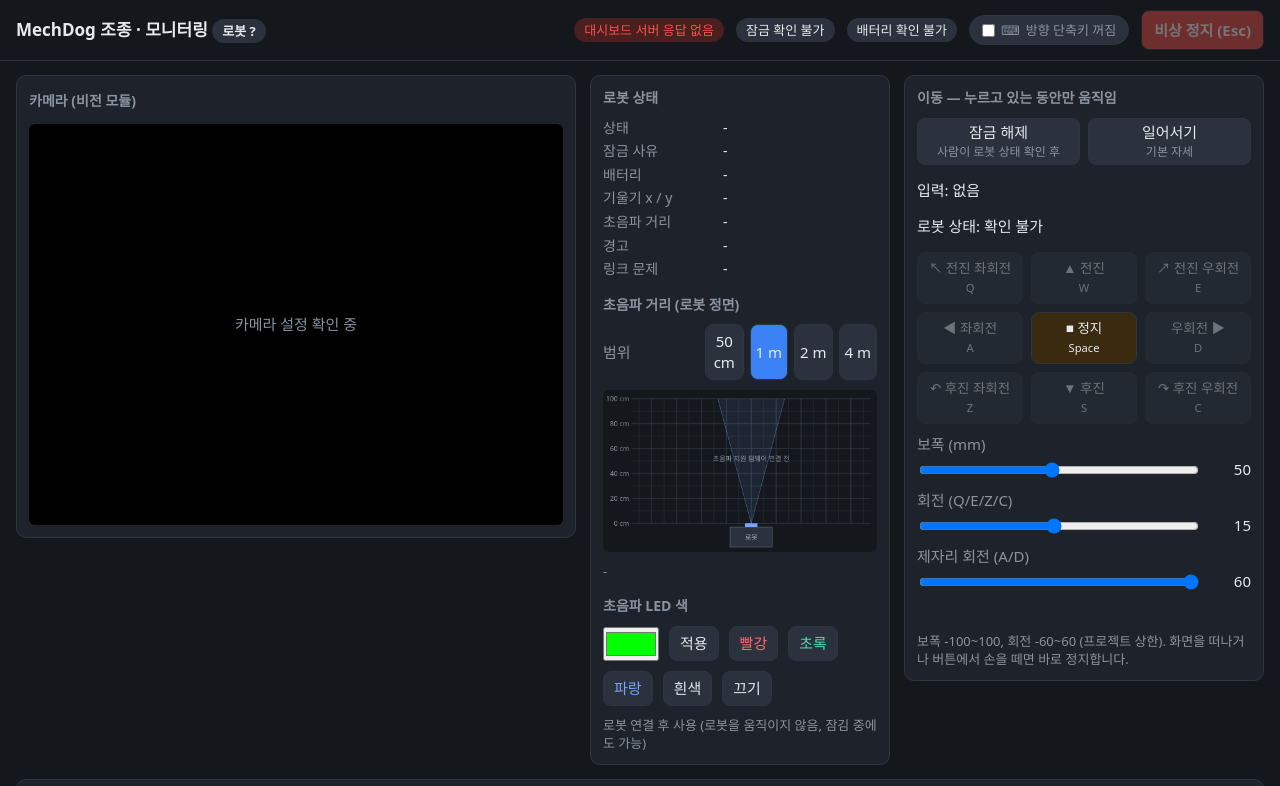
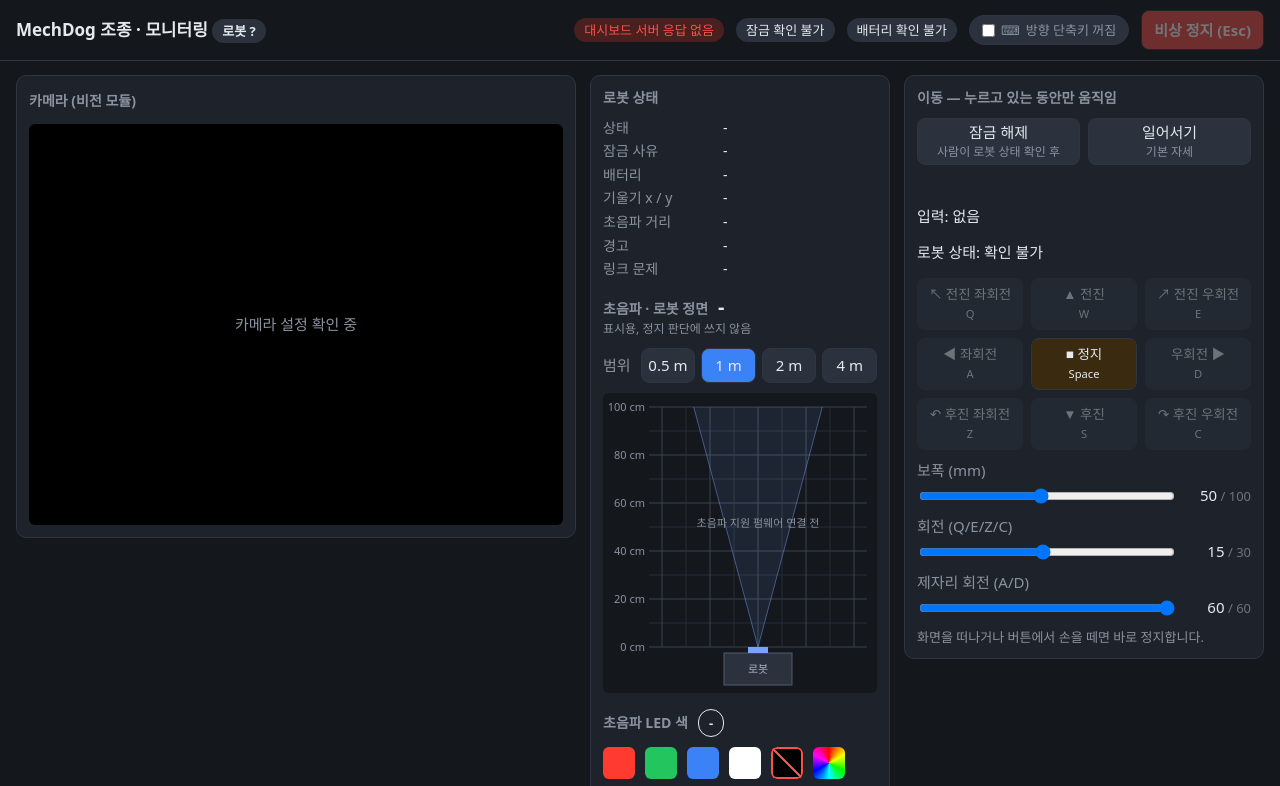
Before and after one commit to Lamed-D/Mechdog_Industry_Safety, a plain HTML site: page dashboard/index.html in a window 1280 px wide. Shown: the top 786 px of the page. Drawn offline with Linux system fonts and the light colour scheme; no server answers.

Commit message:
feat: 초음파·LED·슬라이더 표시 정리, 안내 문구를 잠금 해제 아래로 (#144)
#143이 main이 아닌 #142 브랜치로 병합돼 main에 빠져 있어 다시 담고,
해제 불가 등 안내 문구 위치를 함께 옮겼다.

- 초음파: 제목 옆 거리 수치(흰색), 아래 오래된 값·표시용 안내,
  범위 0.5 m, 격자 높이 300px·칸 크기로 다시 그림
- LED: 네모 견본(끄기 = 금지 표시) + 색 직접 고르기(적용 버튼 없음),
  제목 옆 현재 색, 감지 경고 중엔 견본 흐리게
- 슬라이더: 값 옆 "/ 최대값", 안내문의 범위 숫자 삭제
- "해제 불가" 등 안내를 조종 칸 맨 아래 → 잠금 해제·일어서기 바로 아래
- dashboard.md 갱신

Agent: claude2

Co-authored-by: Claude Opus 5.5 <noreply@anthropic.com>

```diff
--- a/dashboard/index.html
+++ b/dashboard/index.html
@@ -42,6 +42,8 @@
   .start-row small { color:var(--dim); font-size:12px; }
   #motion-controls .row { flex-wrap:wrap; gap:4px 10px; }
   #motion-controls .row label { width:100%; white-space:nowrap; }
+  #motion-controls .row .val { min-width:64px; text-align:right; white-space:nowrap; }  /* 현재 값 + 흐린 '/ 최대값' */
+  #motion-controls .row .val output { width:auto; } #motion-controls .row .max { color:#6b7480; font-size:13px; }
   button { background:var(--btn); color:var(--text); border:1px solid var(--line); border-radius:8px;
            cursor:pointer; font:inherit; user-select:none; touch-action:none; }
   button.held { background:var(--btnon); }
@@ -52,13 +54,32 @@
   #scan-ranges { display:flex; gap:6px; flex:1; } #scan-ranges button { flex:1; padding:6px 0; } #scan-range-v { width:56px; }
   #scan { max-width:100%; height:auto; cursor:zoom-in; }
   #sonar-ranges { display:flex; gap:6px; flex:1; } #sonar-ranges button { flex:1; padding:6px 0; }
-  #sonar { width:100%; max-width:440px; height:auto; display:block; background:var(--bg); border-radius:6px; }
-  #led-controls { flex-wrap:wrap; } #led-controls #led-color { flex:0 0 56px; height:34px; padding:0; }
-  #led-controls button { padding:6px 10px; }
+  #sonar { width:100%; max-width:440px; height:300px; display:block; margin:0 auto; background:var(--bg); border-radius:6px; }  /* 격자 칸 높이 300px */
+  .sub-head { display:flex; flex-wrap:wrap; justify-content:space-between; align-items:flex-start; gap:4px 8px; margin-top:16px; }
+  .sub-head h2 { margin:0 0 10px; white-space:nowrap; }
+  .sub-head.inline { justify-content:flex-start; align-items:center; gap:10px; } .sub-head.inline h2 { margin:0; }  /* 현재 색 알약은 제목 바로 옆 */
+  .sub-head.inline + .row { margin-top:10px; }
+  #robot-status .row > label { width:auto; }  /* 좁은 상태 칸: '범위' 글자 칸을 글자만큼만, 버튼이 나머지 폭 사용 */
+  #sonar-ranges button { white-space:nowrap; }
+  .sub-right { text-align:right; } .big-value { display:block; font-size:20px; font-weight:700; color:var(--text); line-height:1.2; }
+  .sub-note { display:block; font-size:12px; color:var(--dim); } .sub-note[hidden] { display:none; }
+  .sonar-head { align-items:baseline; justify-content:flex-start; gap:10px; } .sonar-head h2 { margin:0; }  /* 거리 수치는 제목 바로 옆 */
+  .sub-notes { margin:2px 0 4px; text-align:left; }  /* 오래된 값·안내는 칸 맨 왼쪽부터 */
+  #led-controls { flex-wrap:wrap; gap:10px; }
+  .swatch { display:inline-block; width:32px; height:32px; min-width:32px; border-radius:6px; padding:0; border:none; background:var(--c); flex:0 0 32px; cursor:pointer; position:relative; overflow:hidden; }
+  .swatch.off { box-shadow:inset 0 0 0 2px #f85149;  /* 끄기: 다른 네모와 같은 크기, 테두리는 가장자리에 */
+    background:linear-gradient(to top right, transparent calc(50% - 1.25px), #f85149 calc(50% - 1.25px), #f85149 calc(50% + 1.25px), transparent calc(50% + 1.25px)), #000; }
+  .swatch.off.sel { box-shadow:inset 0 0 0 2px #f85149, 0 0 0 2px var(--panel), 0 0 0 4px var(--text); }
+  .swatch.custom { background:conic-gradient(#f00,#ff0,#0f0,#0ff,#00f,#f0f,#f00); }  /* 직접 고르기(색 조절) */
+  .swatch.custom input { position:absolute; inset:0; width:100%; height:100%; opacity:0; cursor:pointer; border:0; padding:0; }
+  .swatch.sel { box-shadow:0 0 0 2px var(--panel), 0 0 0 4px var(--text); }
+  .swatch:disabled, .swatch.dim { opacity:.35; cursor:not-allowed; }
+  .led-pill { display:inline-flex; align-items:center; gap:7px; padding:4px 10px; border-radius:999px; font-size:13px; font-weight:700; border:1px solid; white-space:nowrap; }
+  .led-pill i { width:12px; height:12px; border-radius:50%; display:inline-block; box-sizing:border-box; }
   dl { display:grid; grid-template-columns:110px 1fr; gap:4px 10px; margin:0; font-size:14px; }
   dt { color:var(--dim); } dd { margin:0; }
   .hint { color:var(--dim); font-size:13px; margin-top:10px; }
-  #msg { min-height:20px; color:var(--warn); font-size:14px; margin-top:8px; }
+  #msg { min-height:20px; color:var(--warn); font-size:14px; margin:4px 0 2px; }
   .kbd-toggle { display:flex; align-items:center; gap:6px; padding:5px 12px; border-radius:999px; font-size:13px;
                 cursor:pointer; user-select:none; background:var(--btn); color:var(--dim); border:1px solid var(--line); }
   .kbd-toggle input { margin:0; }
@@ -101,29 +122,28 @@
         <dt>경고</dt><dd id="s-warn">-</dd>
         <dt>링크 문제</dt><dd id="s-fault">-</dd>
       </dl>
-      <h2 style="margin-top:16px">초음파 거리 (로봇 정면)</h2>
+      <div class="sub-head sonar-head"><h2>초음파 · 로봇 정면</h2><span class="big-value" id="sonar-value">-</span></div>
+      <div class="sub-notes"><span class="sub-note" id="sonar-stale" hidden>오래된 값</span><span class="sub-note">표시용, 정지 판단에 쓰지 않음</span></div>
       <div class="row" role="group" aria-label="초음파 표시 범위">
         <label>범위</label>
         <span id="sonar-ranges">
-          <button type="button" data-sonar-range="0.5">50 cm</button>
+          <button type="button" data-sonar-range="0.5">0.5 m</button>
           <button type="button" data-sonar-range="1">1 m</button>
           <button type="button" data-sonar-range="2">2 m</button>
           <button type="button" data-sonar-range="4">4 m</button>
         </span>
       </div>
       <canvas id="sonar" width="440" height="260" aria-label="초음파 거리 격자 표시"></canvas>
-      <div class="hint" id="sonar-status">-</div>
-      <h2 style="margin-top:16px">초음파 LED 색</h2>
+      <div class="sub-head inline"><h2>초음파 LED 색</h2><span class="led-pill" id="led-current">-</span></div>
       <div class="row" id="led-controls">
-        <input id="led-color" type="color" value="#00ff00" aria-label="LED 색 고르기">
-        <button type="button" id="led-apply">적용</button>
-        <button type="button" data-led="#ff0000" style="color:#ff6b6b">빨강</button>
-        <button type="button" data-led="#00ff00" style="color:#42dfae">초록</button>
-        <button type="button" data-led="#0000ff" style="color:#7aa2ff">파랑</button>
-        <button type="button" data-led="#ffffff">흰색</button>
-        <button type="button" data-led="#000000">끄기</button>
+        <button type="button" class="swatch" data-led="#ff0000" style="--c:#ff3b30" title="빨강" aria-label="빨강"></button>
+        <button type="button" class="swatch" data-led="#00ff00" style="--c:#22c55e" title="초록" aria-label="초록"></button>
+        <button type="button" class="swatch" data-led="#0000ff" style="--c:#3b82f6" title="파랑" aria-label="파랑"></button>
+        <button type="button" class="swatch" data-led="#ffffff" style="--c:#ffffff" title="흰색" aria-label="흰색"></button>
+        <button type="button" class="swatch off" data-led="#000000" title="끄기" aria-label="끄기"></button>
+        <label class="swatch custom" title="직접 고르기 (고른 뒤 창을 닫으면 적용)"><input id="led-color" type="color" value="#00ff00" aria-label="LED 색 직접 고르기"></label>
       </div>
-      <div class="hint" id="led-status">로봇 연결 후 사용 (로봇을 움직이지 않음, 잠김 중에도 가능)</div>
+      <div class="hint" id="led-status">로봇 연결 후 사용<br>(로봇을 움직이지 않음, 잠김 중에도 가능)</div>
     </section>
     <section id="motion-controls">
       <h2>이동 — 누르고 있는 동안만 움직임</h2>
@@ -131,6 +151,7 @@
         <button id="reset">잠금 해제<br><small>사람이 로봇 상태 확인 후</small></button>
         <button id="stand">일어서기<br><small>기본 자세</small></button>
       </div>
+      <div id="msg" role="status"></div>  <!-- 해제 불가·일어서기 불가 등 안내는 잠금 해제·일어서기 바로 아래 -->
       <dialog id="reset-dialog" aria-labelledby="reset-question">
         <form method="dialog">
           <p id="reset-question"><span class="dlg-title">⚠ 로봇 주변에 사람·장애물이 없나요?</span><span class="dlg-sub">상태를 확인한 뒤 해제하세요.<br>잠금 해제만으로는 움직이지 않습니다.</span></p>
@@ -150,11 +171,10 @@
         <button data-dir="back">▼ 후진<br><small>S</small></button>
         <button data-dir="back-right">↷ 후진 우회전<br><small>C</small></button>
       </div>
-      <div class="row"><label>보폭 (mm)</label><input id="step" type="range" min="5" max="100" value="50"><output id="stepv">50</output></div>
-      <div class="row"><label for="angle" title="전진·후진하며 도는 버튼(Q/E/Z/C)에만 적용. 제자리 회전(A/D)은 아래 슬라이더">회전 (Q/E/Z/C)</label><input id="angle" type="range" min="1" max="30" value="15"><output id="anglev">15</output></div>
-      <div class="row"><label for="spin" title="제자리 회전(A/D)에만 적용. 상한 60">제자리 회전 (A/D)</label><input id="spin" type="range" min="1" max="60" value="60"><output id="spinv">60</output></div>
-      <div id="msg" role="status"></div>
-      <div class="hint">보폭 -100~100, 회전 -60~60 (프로젝트 상한). 화면을 떠나거나 버튼에서 손을 떼면 바로 정지합니다.</div>
+      <div class="row"><label>보폭 (mm)</label><input id="step" type="range" min="5" max="100" value="50"><span class="val"><output id="stepv">50</output><span class="max"> / 100</span></span></div>
+      <div class="row"><label for="angle" title="전진·후진하며 도는 버튼(Q/E/Z/C)에만 적용. 제자리 회전(A/D)은 아래 슬라이더">회전 (Q/E/Z/C)</label><input id="angle" type="range" min="1" max="30" value="15"><span class="val"><output id="anglev">15</output><span class="max"> / 30</span></span></div>
+      <div class="row"><label for="spin" title="제자리 회전(A/D)에만 적용. 상한 60">제자리 회전 (A/D)</label><input id="spin" type="range" min="1" max="60" value="60"><span class="val"><output id="spinv">60</output><span class="max"> / 60</span></span></div>
+      <div class="hint">화면을 떠나거나 버튼에서 손을 떼면 바로 정지합니다.</div>
     </section>
   </div>
     <section id="lidar-panel">
@@ -443,7 +463,11 @@ function setSonarRange(m) {
 document.querySelectorAll("[data-sonar-range]").forEach(b => b.onclick = () => setSonarRange(+b.dataset.sonarRange));
 function drawSonar(v) {
   lastSonar = v;
-  const c = $("sonar"), ctx = c.getContext("2d"), W = c.width, H = c.height;
+  // 칸 실제 크기(CSS)로 그림: 통째로 줄이면 눈금 글씨까지 작아지므로 화면 픽셀에 맞춰 다시 잡음
+  const c = $("sonar"), ctx = c.getContext("2d"), dpr = window.devicePixelRatio || 1;
+  const W = c.clientWidth || 440, H = c.clientHeight || 300;
+  if (c.width !== Math.round(W * dpr) || c.height !== Math.round(H * dpr)) { c.width = Math.round(W * dpr); c.height = Math.round(H * dpr); }
+  ctx.setTransform(dpr, 0, 0, dpr, 0, 0);
   const left = 46, right = W - 10, top = 14, base = H - 46;           // base = 센서 위치(거리 0)
   const scale = (base - top) / sonarRange, cx = (left + right) / 2;    // px / m
   const step = sonarRange <= 0.5 ? 0.05 : sonarRange <= 1 ? 0.1 : sonarRange <= 2 ? 0.25 : 0.5;
@@ -496,19 +520,44 @@ function drawSonar(v) {
   ctx.fillStyle = "#aab5c6"; ctx.textAlign = "center"; ctx.fillText("로봇", cx, base + 26);
   if (text) { ctx.fillStyle = "#8a93a0"; ctx.textAlign = "center"; ctx.fillText(text, cx, top + (base - top) / 2); }
   ctx.textAlign = "left";
-  $("sonar-status").textContent = !v.has ? "-" : d == null ? "측정 없음 (NA)"
-    : `정면 ${(v.mm / 10).toFixed(1)} cm` + (v.fresh ? "" : " (오래된 값)") + " · 표시용, 정지 판단에 쓰지 않음";
+  const sv = $("sonar-value");  // 숫자는 항상 흰색(색 규칙은 격자에만)
+  sv.textContent = !v.has ? "-" : d == null ? "측정 없음" : `${(v.mm / 10).toFixed(1)} cm`;
+  $("sonar-stale").hidden = !(v.has && d != null && !v.fresh);  // 오래된 값은 수치 아래 줄
 }
 setSonarRange(sonarRange);
+addEventListener("resize", () => { if (lastSonar) drawSonar(lastSonar); });  // 칸 폭이 바뀌면 다시 그림
 
 function sendLed(hex) {
   const n = parseInt(hex.slice(1), 16), rgb = { r: n >> 16 & 255, g: n >> 8 & 255, b: n & 255 };
-  $("led-color").value = hex;
   post("/api/led", rgb).then(() => $("led-status").textContent = `보냄: ${hex} (R${rgb.r} G${rgb.g} B${rgb.b})`)
     .catch(e => $("led-status").textContent = "LED 거절: " + e.message);
 }
-$("led-apply").onclick = () => sendLed($("led-color").value);
 document.querySelectorAll("[data-led]").forEach(b => b.onclick = () => sendLed(b.dataset.led));
+$("led-color").onchange = () => sendLed($("led-color").value);  // 색 고르기 창을 닫을 때 한 번만 보냄
+const LED_NAMES = { "#ff0000": "빨강", "#00ff00": "초록", "#0000ff": "파랑", "#ffffff": "흰색", "#000000": "꺼짐" };
+// 제목 줄 오른쪽 알약: 마지막으로 보낸 색(s.led). 감지 경고 중이면 빨강 고정이라 견본을 흐리게
+function showLed(s, ok) {
+  const pillEl = $("led-current"), warn = !!(s.monitor && (s.monitor.person_stop || s.monitor.obstacle_stop));
+  const rgb = Array.isArray(s.led) ? s.led : null;
+  const hex = rgb ? "#" + rgb.map(v => v.toString(16).padStart(2, "0")).join("") : null;
+  document.querySelectorAll("#led-controls .swatch").forEach(b => {
+    if (b.tagName === "BUTTON") b.disabled = !ok || warn; else b.querySelector("input").disabled = !ok || warn;
+    b.classList.toggle("dim", warn);
+    b.classList.toggle("sel", !!hex && (b.dataset.led ? b.dataset.led === hex : !(hex in LED_NAMES)));
+  });
+  let text, c;
+  if (warn) { text = "경고 · 빨강 고정"; c = "#f85149"; }
+  else if (!hex) { text = ok ? "아직 안 보냄" : "확인 불가"; c = null; }
+  else if (hex === "#000000") { text = "현재 꺼짐"; c = null; }
+  else { text = "현재 " + (LED_NAMES[hex] || hex); c = hex; }
+  const col = c || "#8a93a0";
+  pillEl.innerHTML = "";
+  const dot = document.createElement("i");
+  dot.style.background = c || "#000"; if (!c) dot.style.border = "1.5px solid #8a93a0";
+  pillEl.append(dot, text);
+  pillEl.style.borderColor = col; pillEl.style.color = c ? "#fff" : "#aab3bf";
+  pillEl.style.background = c ? `color-mix(in srgb, ${col} 22%, #1e232b)` : "#2b323d";
+}
 
 async function poll() {
   try {
@@ -577,8 +626,8 @@ async function poll() {
       drawSonar({ mm: t?.sonar_mm, has: !!t?.has_sonar, fresh: false });
     }
     const ledOk = !!(t && t.has_sonar && s.fresh);
-    document.querySelectorAll("#led-controls button").forEach(b => b.disabled = !ledOk);
-    if (!ledOk) $("led-status").textContent = "로봇 연결 후 사용 (로봇을 움직이지 않음, 잠김 중에도 가능)";
+    showLed(s, ledOk);
+    if (!ledOk) $("led-status").innerHTML = "로봇 연결 후 사용<br>(로봇을 움직이지 않음, 잠김 중에도 가능)";
     $("s-fault").textContent = s.error || s.fault || "없음";
     canMove = !!(t && !t.latched && s.fresh && !s.emergency);
     document.querySelectorAll("[data-dir]").forEach(b => b.disabled = !canMove);
```
Also changed, not shown: 1 other file.
